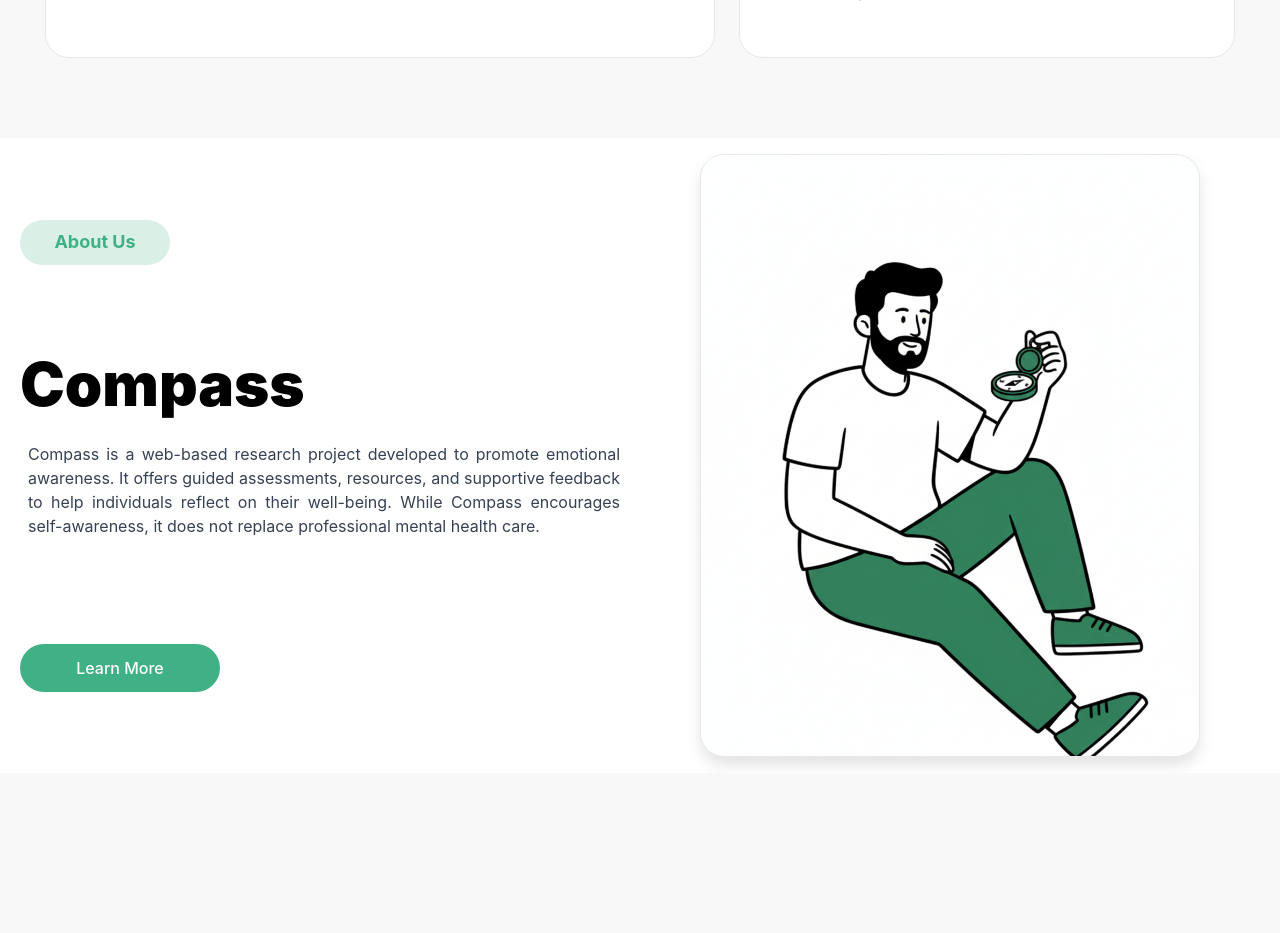
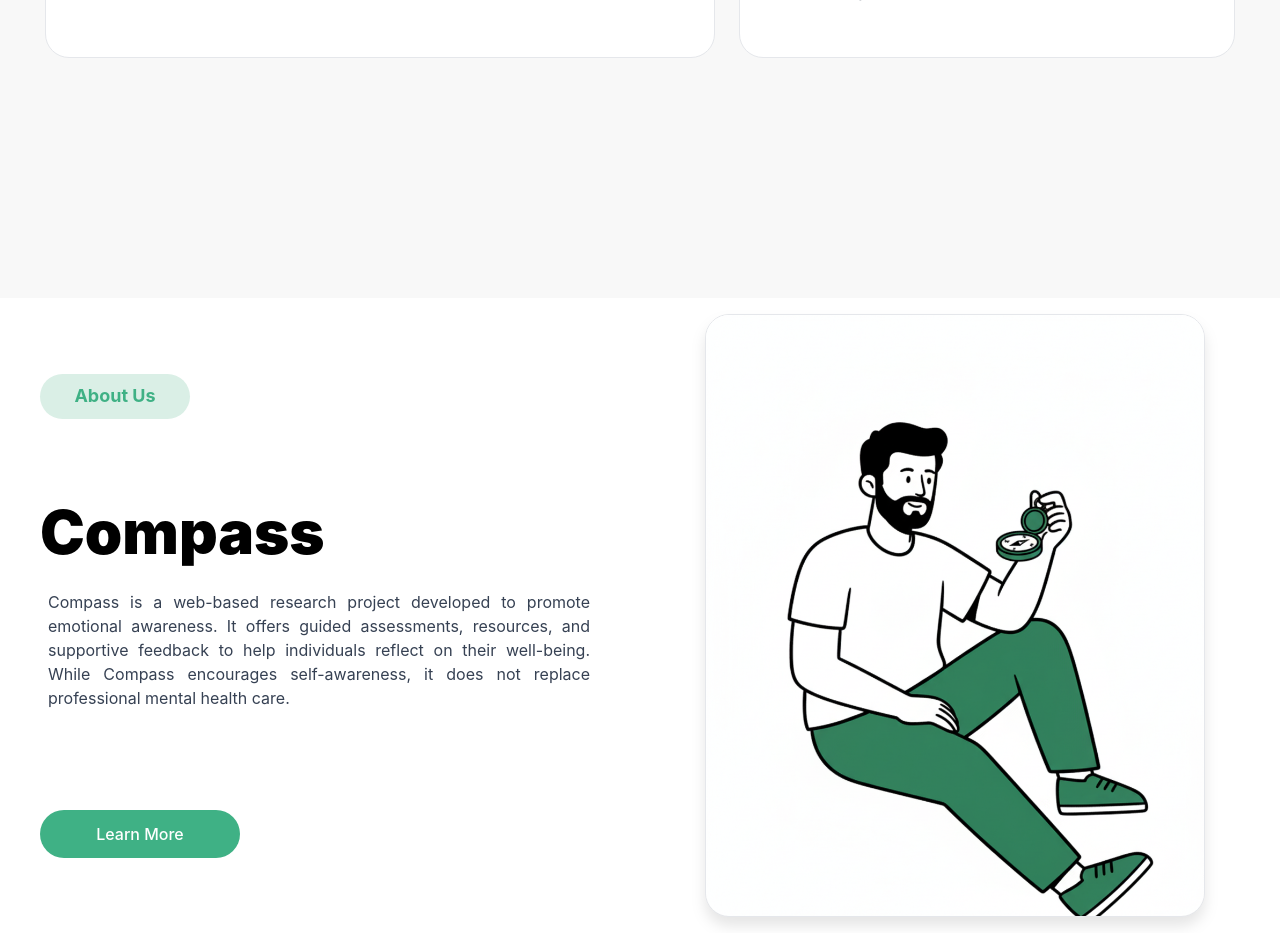
Before and after one commit to YuAhnn/sad-prototype, a React (Vite) app in the folder client/: page / in a window 1280 px wide. Shown: the part 1520-2453 px from the top of the page. Before the commit the page ends 2293 px from the top, so only its background shows below. Built offline with nearby package versions, Linux system fonts and the light colour scheme; no server answers; a web font is replaced by a local one.

Commit message:
Style: Update

```diff
--- a/client/src/ui/AboutSection.jsx
+++ b/client/src/ui/AboutSection.jsx
@@ -4,7 +4,7 @@ import { Link } from 'react-router-dom'
 export default function AboutSection() {
     return(
      <div className="w-full bg-[white] px-4">
-        <div className="max-w-[1240px] mt-20 mx-auto grid grid-cols-1 md:grid-cols-2">
+        <div className="max-w-[1200px] mt-60 mx-auto grid grid-cols-1 md:grid-cols-2 gap-x-15">
             <div className="flex flex-col justify-evenly">
                 <p className='bg-[#daefe6] text-[#3fb185] w-[150px] h-[45px] font-bold text-lg text-center pt-2 rounded-full'>About Us</p>
                 <div>
@@ -17,7 +17,6 @@ export default function AboutSection() {
                 </div>
                 <Link to="/about" className="bg-[#3fb185] text-white w-[200px] rounded-full font-medium text-center mt-6 mx-auto md:mx-0 py-3 cursor-pointer hover:bg-[#daefe6] hover:text-[#3fb185] transition-transform duration-300 hover:scale-103">Learn More</Link>
             </div>
-
             <img src={AboutLogo} alt="/portfolio"   className="cursor-pointer w-[350px] sm:w-[400px] lg:w-[500px] mx-auto my-4 rounded-3xl drop-shadow-xl border-gray-200 border-1"/>
         </div>
     </div>
```
